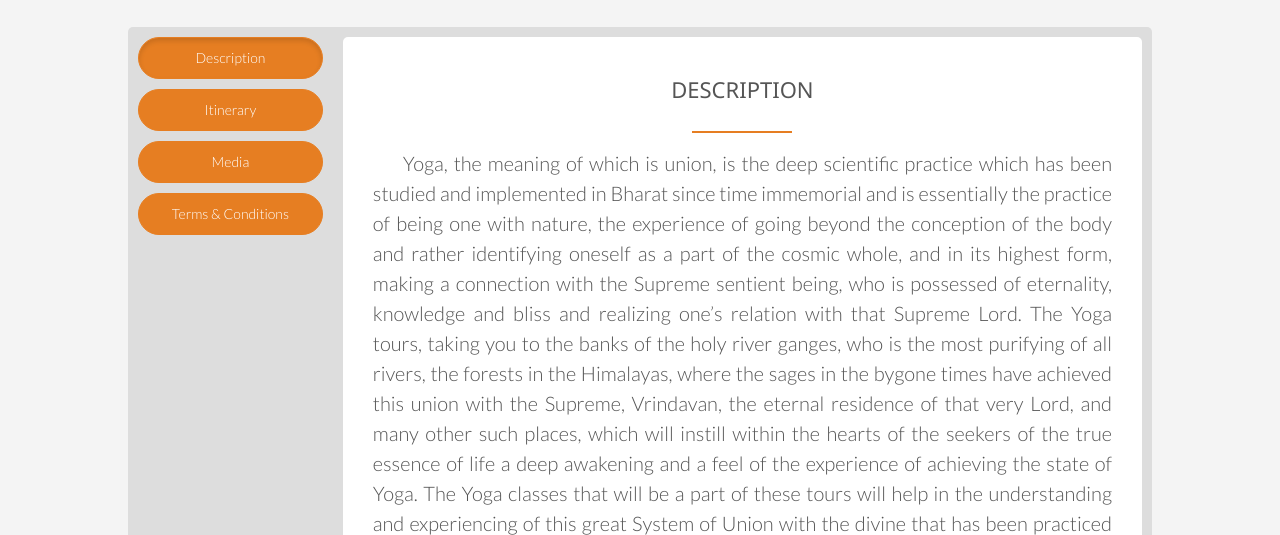
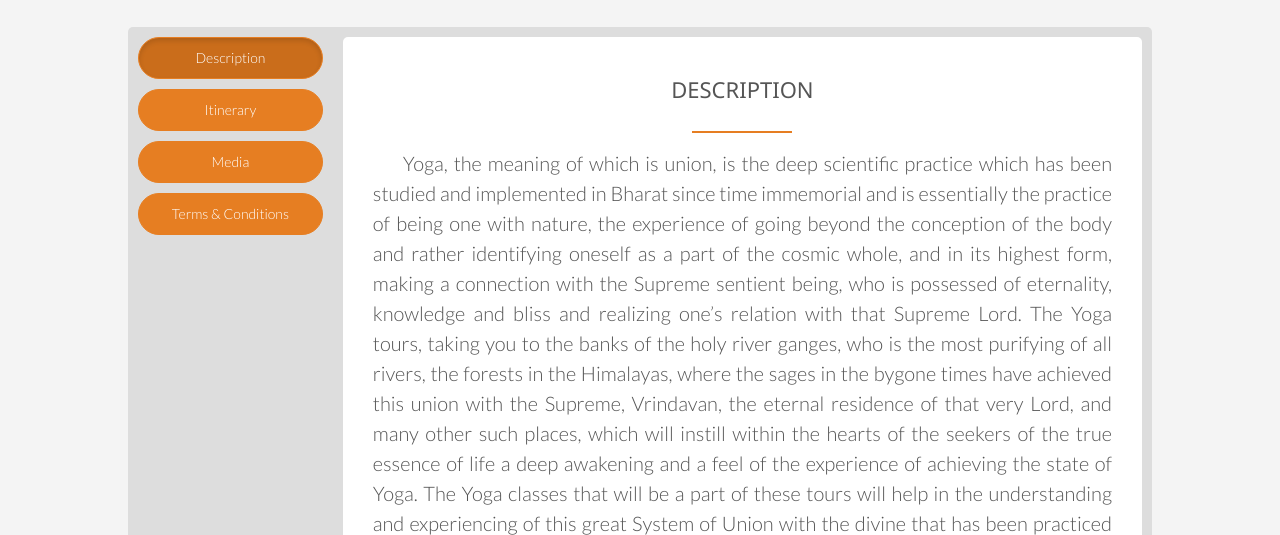
Before and after one commit to Abhimanyu369/bhaktiyogayatra, a plain HTML site: page page.html in a window 1280 px wide. Shown: the part 565-1100 px from the top of the page. Drawn offline with nearby package versions, Linux system fonts and the light colour scheme; files whose address does not match are found by name.

Commit message:
Update style.css

```diff
--- a/resources/css/style.css
+++ b/resources/css/style.css
@@ -907,6 +907,10 @@ footer p {
   margin-right: 0px!important;
 }
 
+.option-list-item .active {
+  background-color: #ca6d1b;
+}
+
 .details {
   width: 80%;
 }
```
